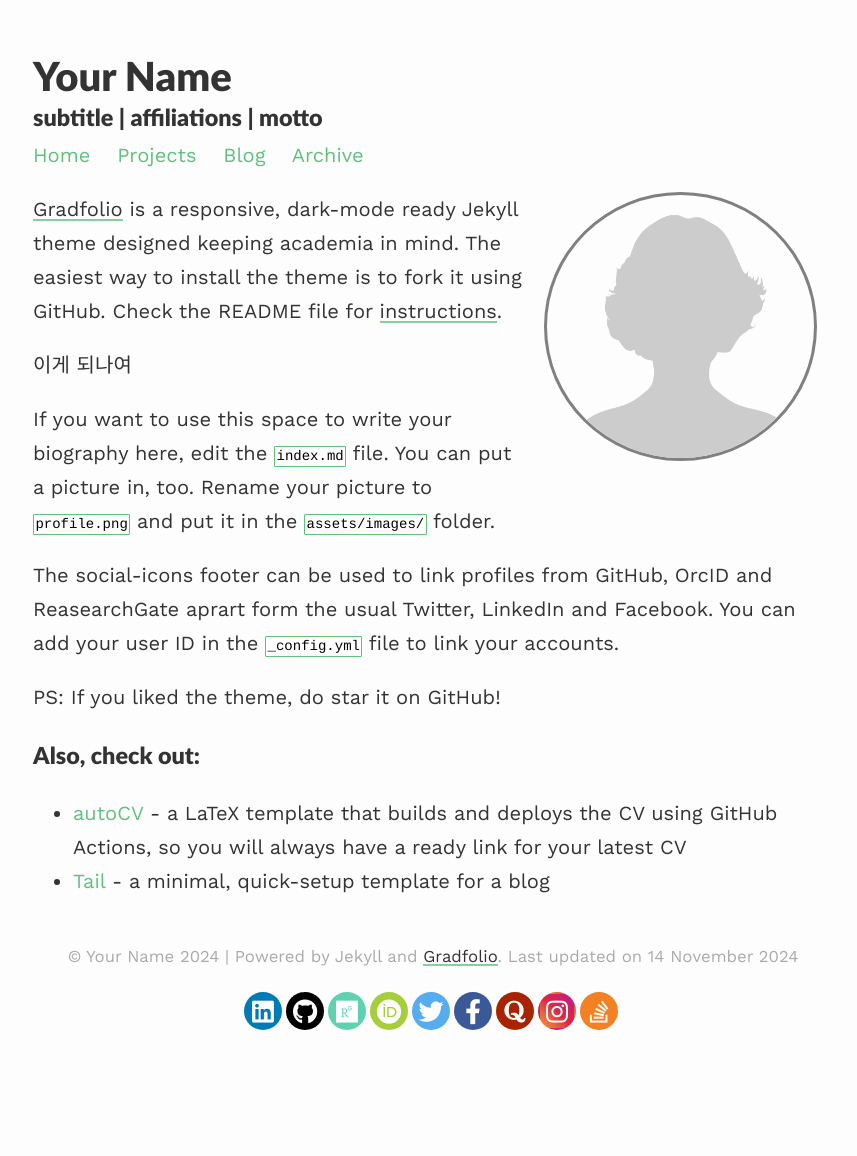
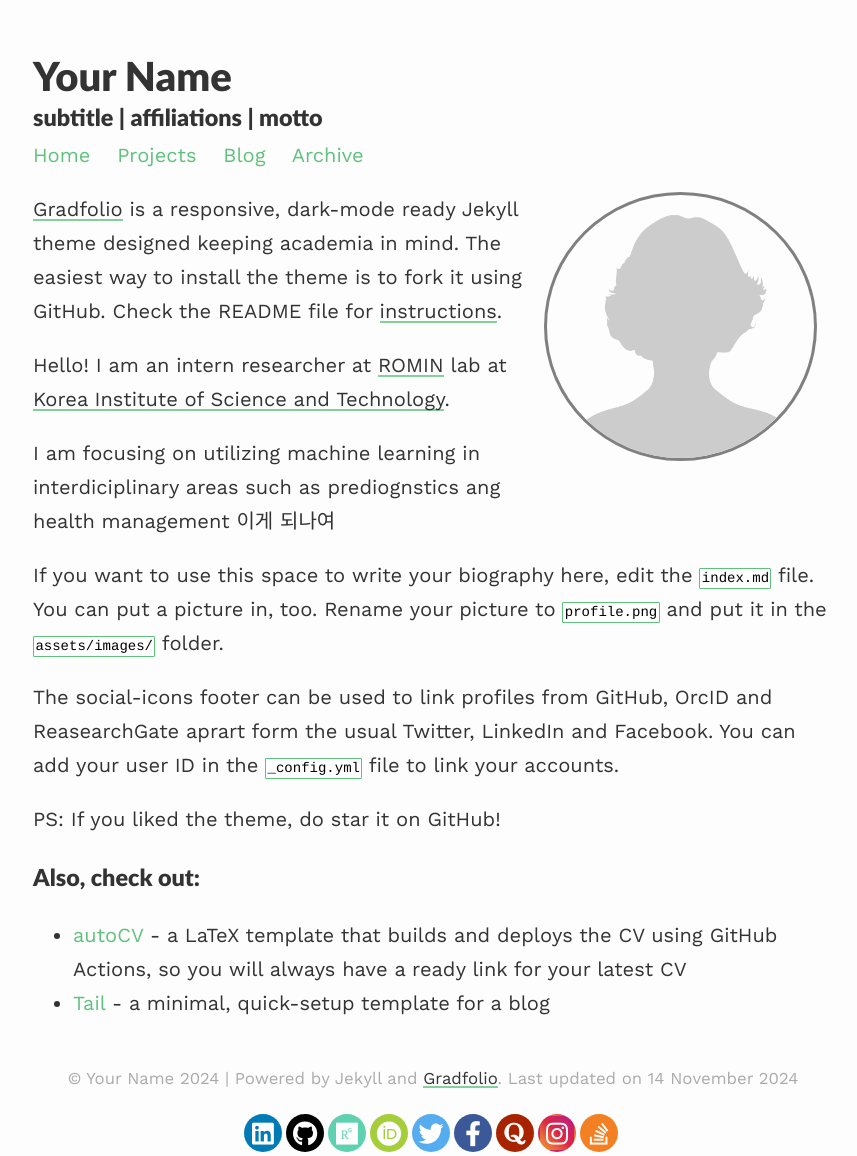
Before and after one commit to soysilver/soysilvery, a Jekyll site: the page built from index.md, in a window 1280 px wide. Shown: the whole page, without its empty margins (207-1064 px from the left). Built offline with Jekyll 4.4.1, drawn with Linux system fonts in a browser that asks for light colours; nearby versions of some CDN libraries; before the commit the page ends 1034 px from its top, so only the background shows below that.

Commit message:
Update index.md

```diff
--- a/index.md
+++ b/index.md
@@ -9,6 +9,9 @@ published: true
 
 [Gradfolio](https://github.com/jitinnair1/gradfolio){:target="_blank"} is a responsive, dark-mode ready Jekyll theme designed keeping academia in mind. The easiest way to install the theme is to fork it using GitHub. Check the README file for [instructions](https://github.com/jitinnair1/gradfolio#installation){:target="_blank"}.
 
+Hello! I am an intern researcher at [ROMIN](https://romin.re.kr/){:target="_blank"} lab at [Korea Institute of Science and Technology](https://www.kist.re.kr/eng/index.do){:target="_blank"}.
+
+I am focusing on utilizing machine learning in interdiciplinary areas such as prediognstics ang health management
 이게 되나여
 
 If you want to use this space to write your biography here, edit the `index.md` file. You can put a picture in, too. Rename your picture to `profile.png` and put it in the `assets/images/` folder.
```
